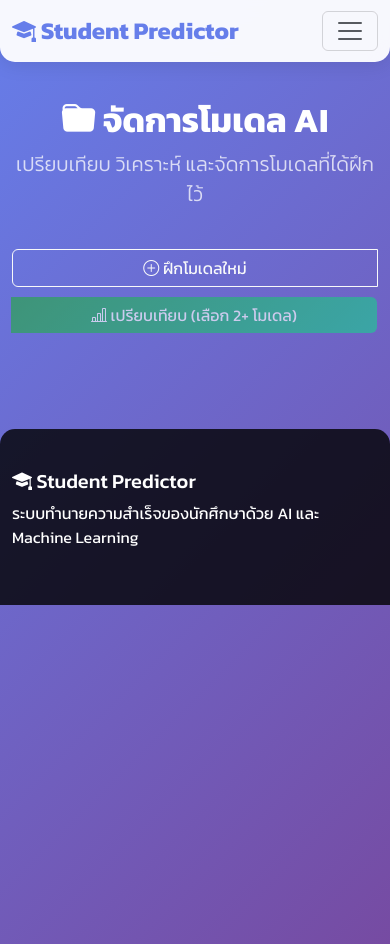
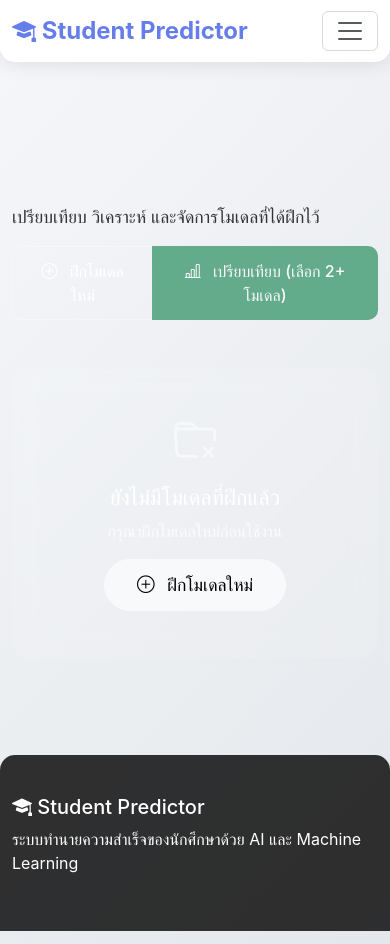
Before and after one commit to iot1234/aitest, a Flask app: page /models in a window 390 px wide. Run offline with Flask 3, Linux system fonts and the light colour scheme; data that the repository does not hold is empty.

Commit message:
Update model_management.html

```diff
--- a/templates/model_management.html
+++ b/templates/model_management.html
@@ -4,174 +4,181 @@
 
 {% block custom_css %}
 <style>
-/* ==========================================
-   Global Styles
-   ========================================== */
-.display-4 {
-    font-size: 2.5rem;
+:root {
+    --primary-color: #4f46e5;
+    --secondary-color: #06b6d4;
+    --card-bg: rgba(255, 255, 255, 0.98);
+    --shadow-color: rgba(0, 0, 0, 0.08);
+    --text-primary: #1f2937;
+    --text-secondary: #6b7280;
 }
 
-@media (min-width: 768px) {
-    .display-4 {
-        font-size: 3.5rem;
-    }
+body {
+    background: linear-gradient(135deg, #f5f7fa 0%, #e4e7eb 100%);
+    font-family: 'Inter', -apple-system, BlinkMacSystemFont, sans-serif;
 }
 
-/* ==========================================
-   Model Card Styles
-   ========================================== */
 .model-card {
-    transition: all 0.3s ease;
-    background: rgba(255, 255, 255, 0.95);
-    backdrop-filter: blur(10px);
-    border-radius: 15px;
-    box-shadow: 0 4px 15px rgba(0, 0, 0, 0.1);
-    border: none;
-    overflow: hidden;
+    transition: all 0.3s cubic-bezier(0.4, 0, 0.2, 1);
+    background: var(--card-bg);
+    backdrop-filter: blur(12px);
+    border-radius: 16px;
+    border: 1px solid rgba(255, 255, 255, 0.2);
 }
 
 .model-card:hover {
     transform: translateY(-8px);
-    box-shadow: 0 15px 35px rgba(0, 0, 0, 0.15);
+    box-shadow: 0 20px 40px var(--shadow-color);
 }
 
-.model-card .card-header {
-    background: var(--primary-gradient);
-    color: white;
-    font-weight: 600;
-    border-radius: 15px 15px 0 0 !important;
+.card-header {
+    background: linear-gradient(90deg, rgba(79, 70, 229, 0.05) 0%, rgba(6, 182, 212, 0.05) 100%);
+    border-bottom: 1px solid rgba(0, 0, 0, 0.05);
     padding: 1.25rem;
 }
 
-.model-card .card-body {
-    padding: 1.5rem;
+.performance-chart {
+    height: 220px;
+    padding: 1rem;
 }
 
-.metric-item {
-    padding: 0.5rem 0;
-}
-
-.metric-value {
-    font-size: 1.25rem;
-    font-weight: 700;
-}
-
-.performance-chart {
-    height: 150px; /* ลดความสูงเพื่อประหยัดพื้นที่บนมือถือ */
-}
-
-.overall-score .badge {
-    font-size: 1rem;
-    padding: 0.5em 1em;
+.feature-importance-bar {
+    background: linear-gradient(90deg, var(--primary-color), var(--secondary-color));
+    height: 24px;
+    border-radius: 12px;
+    transition: width 0.4s ease-in-out;
 }
 
 .model-actions {
-    border-top: 1px solid rgba(0, 0, 0, 0.1);
-    padding-top: 1rem;
-    margin-top: 1rem;
+    border-top: 1px solid rgba(0, 0, 0, 0.05);
+    padding: 1.25rem;
+    margin-top: 1.25rem;
 }
 
-.model-actions .btn {
+.comparison-chart-container {
+    background: var(--card-bg);
+    backdrop-filter: blur(12px);
     border-radius: 20px;
+    padding: 2rem;
+    box-shadow: 0 15px 35px var(--shadow-color);
+    margin-bottom: 2rem;
 }
 
-/* ==========================================
-   Comparison Section Styles
-   ========================================== */
-.comparison-chart-container {
-    background: rgba(255, 255, 255, 0.95);
-    backdrop-filter: blur(10px);
-    border-radius: 20px;
-    padding: 2rem;
-    box-shadow: 0 10px 30px rgba(0, 0, 0, 0.1);
+.btn {
+    border-radius: 10px;
+    padding: 0.75rem 1.5rem;
+    font-weight: 500;
+    transition: all 0.3s ease;
 }
 
-.comparison-chart-container h4 {
-    font-weight: bold;
-    color: #333;
+.btn-outline-light {
+    border-color: rgba(255, 255, 255, 0.3);
+    color: #fff;
 }
 
-.comparison-stats h6 {
-    color: #6c757d;
-    font-weight: bold;
+.btn-outline-light:hover {
+    background: rgba(255, 255, 255, 0.1);
+    border-color: #fff;
 }
 
-/* ==========================================
-   Empty State Styles
-   ========================================== */
+.btn-success {
+    background: var(--primary-color);
+    border: none;
+}
+
+.btn-success:hover {
+    background: #4338ca;
+}
+
+h1.display-4 {
+    font-size: 2.5rem;
+    font-weight: 700;
+    background: linear-gradient(90deg, var(--primary-color), var(--secondary-color));
+    -webkit-background-clip: text;
+    -webkit-text-fill-color: transparent;
+}
+
+.lead {
+    color: var(--text-secondary);
+    font-size: 1.1rem;
+}
+
+.badge {
+    padding: 0.5rem 1rem;
+    border-radius: 8px;
+    font-weight: 500;
+}
+
+.table {
+    background: var(--card-bg);
+    border-radius: 12px;
+    overflow: hidden;
+}
+
+.table-hover tbody tr:hover {
+    background: rgba(79, 70, 229, 0.05);
+}
+
 #emptyState {
     background: rgba(255, 255, 255, 0.1);
-    backdrop-filter: blur(10px);
-    border-radius: 20px;
+    border-radius: 16px;
+    padding: 3rem;
+    backdrop-filter: blur(12px);
 }
 
-/* ==========================================
-   Responsive Utilities
-   ========================================== */
-@media (max-width: 767.98px) {
-    .text-end-md {
-        text-align: center !important;
-    }
-    .btn-group {
-        display: flex;
-        flex-direction: column;
-        gap: 10px;
-        width: 100%;
-    }
-    .btn-group .btn {
-        width: 100%;
-    }
+.btn-lg.rounded-pill {
+    padding: 0.75rem 2rem;
+    font-size: 1.1rem;
 }
 </style>
 {% endblock %}
 
 {% block content %}
-<div class="container">
+<div class="container py-5">
     <div id="alertContainer"></div>
 
-    <div class="row mb-5">
-        <div class="col-md-8 text-center text-md-start mb-4 mb-md-0">
-            <h1 class="display-4 fw-bold text-white mb-2">
-                <i class="bi bi-folder-fill"></i> จัดการโมเดล AI
+    <div class="row mb-5 align-items-center">
+        <div class="col-md-8">
+            <h1 class="display-4 fw-bold mb-2">
+                <i class="bi bi-folder-fill me-2"></i> จัดการโมเดล AI
             </h1>
-            <p class="lead text-white opacity-75">เปรียบเทียบ วิเคราะห์ และจัดการโมเดลที่ได้ฝึกไว้</p>
+            <p class="lead">เปรียบเทียบ วิเคราะห์ และจัดการโมเดลที่ได้ฝึกไว้</p>
         </div>
-        <div class="col-md-4 text-end text-end-md d-flex align-items-center justify-content-center justify-content-md-end">
+        <div class="col-md-4 text-end">
             <div class="btn-group" role="group">
                 <a href="{{ url_for('index') }}" class="btn btn-outline-light">
-                    <i class="bi bi-plus-circle"></i> ฝึกโมเดลใหม่
+                    <i class="bi bi-plus-circle me-2"></i> ฝึกโมเดลใหม่
                 </a>
                 <button class="btn btn-success" id="compareBtn" onclick="compareSelectedModels()" disabled>
-                    <i class="bi bi-bar-chart-line"></i> เปรียบเทียบ (เลือก 2+ โมเดล)
+                    <i class="bi bi-bar-chart-line me-2"></i> เปรียบเทียบ (เลือก 2+ โมเดล)
                 </button>
             </div>
         </div>
     </div>
 
-    <div class="comparison-chart-container mb-4 d-none" id="comparisonChartContainer">
-        <h4 class="mb-3">
-            <i class="bi bi-graph-up"></i> การเปรียบเทียบประสิทธิภาพโมเดล
+    <div class="comparison-chart-container mb-5 d-none" id="comparisonChartContainer">
+        <h4 class="mb-4">
+            <i class="bi bi-graph-up me-2"></i> การเปรียบเทียบประสิทธิภาพโมเดล
         </h4>
         <div class="row">
-            <div class="col-md-8 mb-4 mb-md-0">
-                <canvas id="comparisonChart" class="w-100 h-100"></canvas>
+            <div class="col-md-8">
+                <canvas id="comparisonChart"></canvas>
             </div>
             <div class="col-md-4">
                 <div class="comparison-stats">
-                    <h6 class="mb-3">สถิติการเปรียบเทียบ</h6>
+                    <h6 class="fw-bold">สถิติการเปรียบเทียบ</h6>
                     <div id="comparisonStats"></div>
                 </div>
             </div>
         </div>
     </div>
 
-    <div id="modelsList" class="row">
-        </div>
+    <div id="modelsList" class="row"></div>
 
-    <div class="card mt-4 d-none" id="comparisonTableContainer">
-        <div class="card-header bg-info text-white">
+    <div class="card mt-5 d-none" id="comparisonTableContainer">
+        <div class="card-header bg-primary text-white">
             <h5 class="mb-0">
-                <i class="bi bi-table"></i> ตารางเปรียบเทียบโดยละเอียด
+                <i class="bi bi-table me-2"></i> ตารางเปรียบเทียบโดยละเอียด
             </h5>
         </div>
         <div class="table-responsive">
@@ -195,14 +202,13 @@
         <h4 class="text-white mt-3">ยังไม่มีโมเดลที่ฝึกแล้ว</h4>
         <p class="text-white opacity-75">กรุณาฝึกโมเดลใหม่ก่อนใช้งาน</p>
         <a href="{{ url_for('index') }}" class="btn btn-light btn-lg rounded-pill">
-            <i class="bi bi-plus-circle"></i> ฝึกโมเดลใหม่
+            <i class="bi bi-plus-circle me-2"></i> ฝึกโมเดลใหม่
         </a>
     </div>
 </div>
 {% endblock %}
 
 {% block custom_js %}
-<script>
 let availableModels = [];
 let selectedModels = [];
 let comparisonChart = null;
@@ -254,44 +260,44 @@
             <div class="card model-card h-100">
                 <div class="card-header d-flex justify-content-between align-items-center">
                     <div>
-                            <h6 class="mb-1">${model.filename.replace('.joblib', '')}</h6>
-                            <small class="text-white opacity-75">${model.data_format}</small>
+                        <h6 class="mb-1 fw-bold">${model.filename}</h6>
+                        <small class="text-muted">${model.data_format}</small>
                     </div>
-                        <div class="form-check form-check-inline">
+                    <div class="form-check">
                         <input class="form-check-input" type="checkbox" id="model_${index}"
                                onchange="toggleModelSelection('${model.filename}', this.checked)">
-                            <label class="form-check-label text-white opacity-75" for="model_${index}">เลือก</label>
+                        <label class="form-check-label" for="model_${index}">เลือก</label>
                     </div>
                 </div>
                 <div class="card-body">
-                        <div class="row text-center mb-3">
+                    <div class="row text-center mb-4">
                         <div class="col-6 col-md-3">
                             <div class="metric-item">
-                                    <div class="metric-value text-primary">${accuracy.toFixed(1)}%</div>
+                                <div class="metric-value text-primary fw-bold">${accuracy.toFixed(1)}%</div>
                                 <small class="text-muted">Accuracy</small>
                             </div>
                         </div>
                         <div class="col-6 col-md-3">
                             <div class="metric-item">
-                                    <div class="metric-value text-success">${precision.toFixed(1)}%</div>
+                                <div class="metric-value text-success fw-bold">${precision.toFixed(1)}%</div>
                                 <small class="text-muted">Precision</small>
                             </div>
                         </div>
                         <div class="col-6 col-md-3">
                             <div class="metric-item">
-                                    <div class="metric-value text-warning">${recall.toFixed(1)}%</div>
+                                <div class="metric-value text-warning fw-bold">${recall.toFixed(1)}%</div>
                                 <small class="text-muted">Recall</small>
                             </div>
                         </div>
                         <div class="col-6 col-md-3">
                             <div class="metric-item">
-                                    <div class="metric-value text-info">${f1Score.toFixed(1)}%</div>
+                                <div class="metric-value text-info fw-bold">${f1Score.toFixed(1)}%</div>
                                 <small class="text-muted">F1-Score</small>
                             </div>
                         </div>
                     </div>
 
-                        <div class="performance-chart mb-3">
+                    <div class="performance-chart mb-4">
                         <canvas id="chart_${index}"></canvas>
                     </div>
 
@@ -304,15 +310,15 @@
                     </div>
 
                     <div class="model-actions">
-                            <div class="d-flex gap-2 justify-content-center justify-content-md-between flex-wrap">
+                        <div class="d-flex gap-2 justify-content-between">
                             <a href="{{ url_for('curriculum_page') }}?model=${model.filename}" class="btn btn-outline-info btn-sm">
-                                    <i class="bi bi-play-circle"></i> ทดสอบ
+                                <i class="bi bi-play-circle me-1"></i> ทดสอบ
                             </a>
                             <button class="btn btn-outline-danger btn-sm" onclick="deleteModel('${model.filename}')">
-                                    <i class="bi bi-trash"></i> ลบ
+                                <i class="bi bi-trash me-1"></i> ลบ
                             </button>
                         </div>
-                            <div class="text-center mt-2">
+                        <div class="text-center mt-3">
                             <small class="text-muted">สร้างเมื่อ: ${createdDate}</small>
                         </div>
                     </div>
@@ -341,7 +347,7 @@
                     (performance.f1_score || 0) * 100
                 ],
                 backgroundColor: [
-                        '#667eea', '#28a745', '#ffc107', '#17a2b8'
+                    '#4f46e5', '#06b6d4', '#f59e0b', '#10b981'
                 ],
                 borderWidth: 2,
                 borderColor: '#fff'
@@ -351,14 +357,8 @@
             responsive: true,
             maintainAspectRatio: false,
             plugins: {
-                    legend: {
-                        display: false
-                    },
-                    tooltip: {
-                        callbacks: {
-                            label: (context) => `${context.label}: ${context.parsed.toFixed(1)}%`
-                        }
-                    }
+                legend: { display: false },
+                tooltip: { callbacks: { label: (context) => `${context.label}: ${context.parsed.toFixed(1)}%` } }
             }
         }
     });
@@ -383,9 +383,9 @@
 
     const compareBtn = document.getElementById('compareBtn');
     compareBtn.disabled = selectedModels.length < 2;
-        compareBtn.innerHTML = selectedModels.length < 2 ?
-            '<i class="bi bi-bar-chart-line"></i> เปรียบเทียบ (เลือก 2+ โมเดล)' :
-            `<i class="bi bi-bar-chart-line"></i> เปรียบเทียบ (${selectedModels.length})`;
+    compareBtn.innerHTML = selectedModels.length < 2
+        ? '<i class="bi bi-bar-chart-line me-2"></i> เปรียบเทียบ (เลือก 2+ โมเดล)'
+        : `<i class="bi bi-bar-chart-line me-2"></i> เปรียบเทียบ (${selectedModels.length})`;
 }
 
 async function compareSelectedModels() {
@@ -398,10 +398,7 @@
     displayComparisonTable(selectedModelData);
     document.getElementById('comparisonChartContainer').classList.remove('d-none');
     document.getElementById('comparisonTableContainer').classList.remove('d-none');
-        document.getElementById('comparisonChartContainer').scrollIntoView({
-            behavior: 'smooth',
-            block: 'start'
-        });
+    document.getElementById('comparisonChartContainer').scrollIntoView({ behavior: 'smooth', block: 'start' });
 }
 
 function displayComparisonChart(models) {
@@ -427,16 +424,7 @@
             labels: ['Accuracy', 'Precision', 'Recall', 'F1-Score'],
             datasets: datasets
         },
-            options: {
-                responsive: true,
-                maintainAspectRatio: false,
-                scales: {
-                    r: {
-                        beginAtZero: true,
-                        max: 100
-                    }
-                }
-            }
+        options: { responsive: true, maintainAspectRatio: false, scales: { r: { beginAtZero: true, max: 100 } } }
     });
 }
 
@@ -472,9 +460,7 @@
     if (!confirm(`คุณแน่ใจหรือไม่ที่จะลบโมเดล '${filename}'?`)) return;
     try {
         showLoading('กำลังลบโมเดล...');
-            const response = await fetch(`/api/models/${filename}`, {
-                method: 'DELETE'
-            });
+        const response = await fetch(`/api/models/${filename}`, { method: 'DELETE' });
         const result = await response.json();
         if (result.success) {
             showAlert('ลบโมเดลสำเร็จ', 'success');
@@ -494,5 +480,4 @@
         hideLoading();
     }
 }
-</script>
 {% endblock %}
```
Lines whose indentation alone changed are shown as unchanged.
